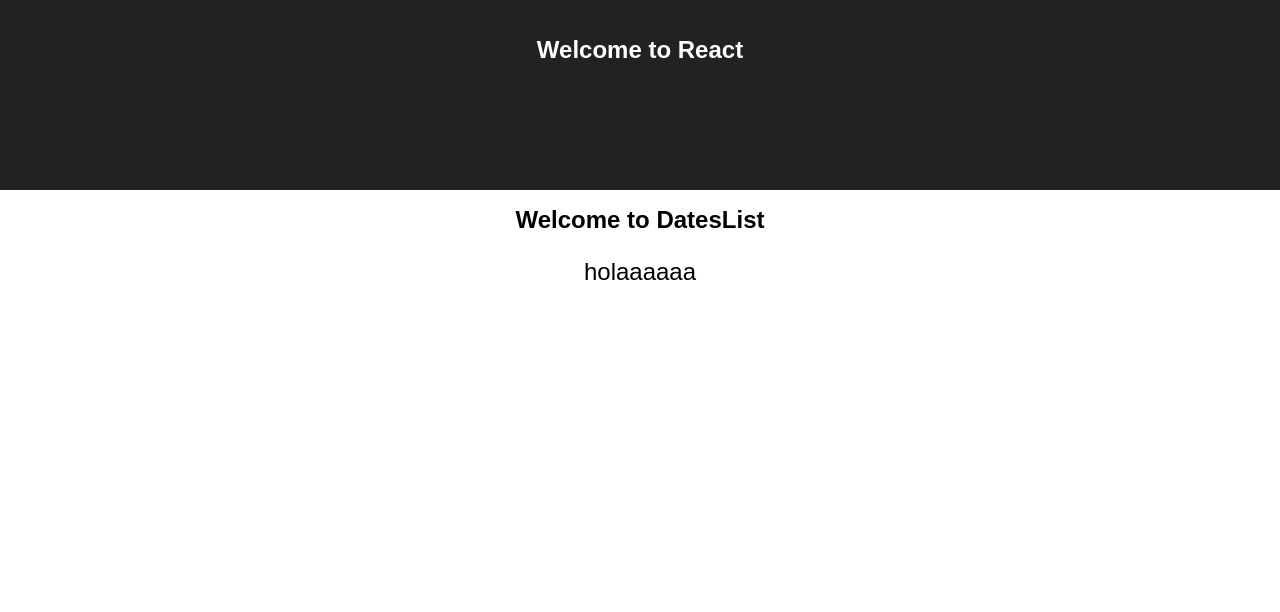
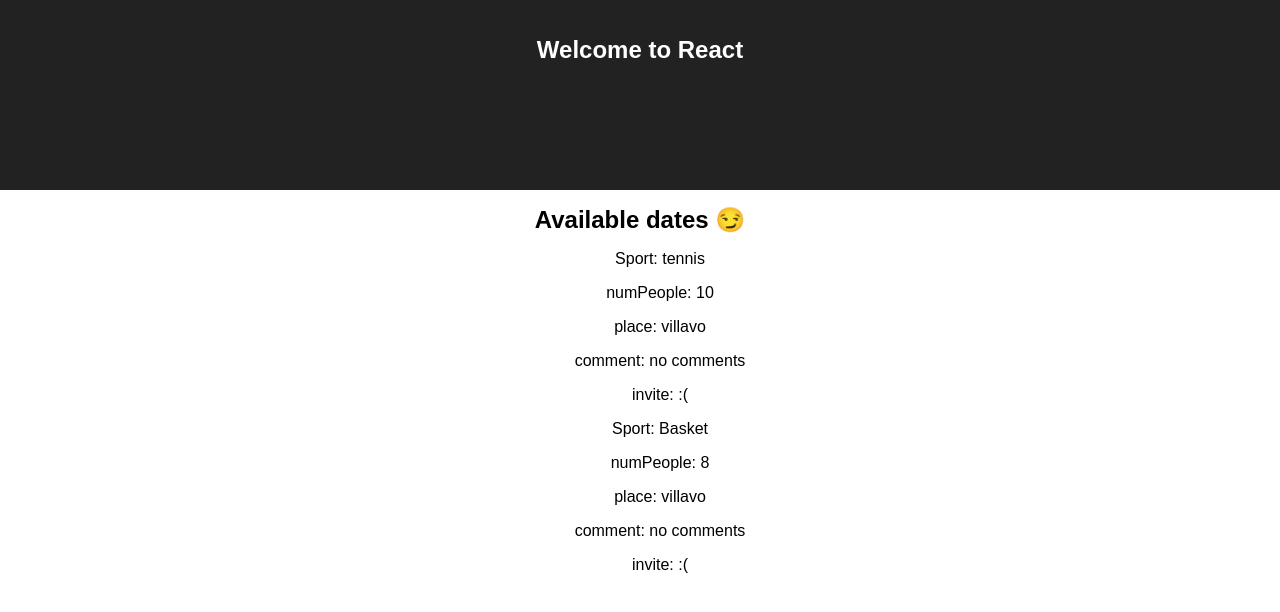
Before and after one commit to bgamba10/project2-sportsdates, a React (Create React App) app in the folder myapp/frontend/: page / in a window 1280 px wide. Shown: the top 612 px of the page. Built offline with nearby package versions, Linux system fonts and the light colour scheme.

Commit message:
Dates list working

```diff
--- a/myapp/frontend/src/DatesList.js
+++ b/myapp/frontend/src/DatesList.js
@@ -1,18 +1,45 @@
 import React, { Component } from 'react';
 import './index.css';
 
+import Dates from "./components/Dates";
+
 class DatesList extends Component {
+
+   constructor(props) {
+    super(props);
+
+    this.state={
+      dates:[{
+        sport: 'tennis',
+        numPeople: '10',
+        place: 'villavo',
+        comment: 'no comments',
+        invite: ':('
+      },
+      {
+        sport: 'Basket',
+        numPeople: '8',
+        place: 'villavo',
+        comment: 'no comments',
+        invite: ':('
+      }
+    ]
+    };
+  }
+
   render() {
 
-    const { title } = this.props;
-    console.log(this.props);
 
     return (
       <div className="App">
-          <h1 className="App-title">Welcome to DatesList</h1>
-          <p className="App-title">holaaaaaa</p>
-          <h4 className="App-title">{title}</h4>
+          <h1 className="App-title">Available dates 😏</h1>
+          <ul>
+            {this.state.dates.map((d,index) => {
+              return <Dates sport = {d.sport} numPeople = {d.numPeople} place = {d.place} comment = {d.comment} invite = {d.invite} key = {index} />
+            })}
+          </ul>
       </div>
+
     );
   }
 }
--- a/myapp/frontend/src/components/Dates.js
+++ b/myapp/frontend/src/components/Dates.js
@@ -1,32 +1,30 @@
 import React from "react";
 
-import DatesList from "../DatesList";
 
 export default class Dates extends React.Component {
+
+	constructor(props) {
+    super(props);
+
+    this.state={
+      sport: null,
+      numPeople: null,
+      place:null,
+      comment:null,
+      invite:null
+    };
+  }
+
+
   render() {
-    const { query } = this.props.location;
-    const { params } = this.props;
-    const { article } = params;
-    const { date, filter } = query;
-
-    const Articles = [
-      "Some Article",
-      "Some Other Article",
-      "Yet Another Article",
-      "Still More",
-      "Fake Article",
-      "Partial Article",
-      "American Article",
-      "Mexican Article",
-    ].map((title, i) => <DatesList key={i} title={title}/> );
-
-    console.log(Articles)
-    return (
-      <div>
-        <h1>Dates</h1>
-        article: {article}, date: {date}, filter: {filter}
-        <div class="row">{Articles}</div>
-      </div>
-    );
+  	return (
+  	<div>
+  		<p>Sport: {this.props.sport}</p>
+  		<p>numPeople: {this.props.numPeople}</p>
+  		<p>place: {this.props.place}</p>
+  		<p>comment: {this.props.comment}</p>
+  		<p>invite: {this.props.invite}</p>
+    </div>
+   );
   }
 }
```
